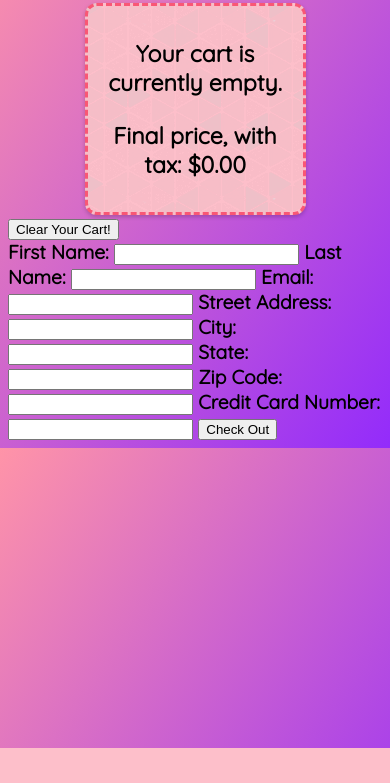
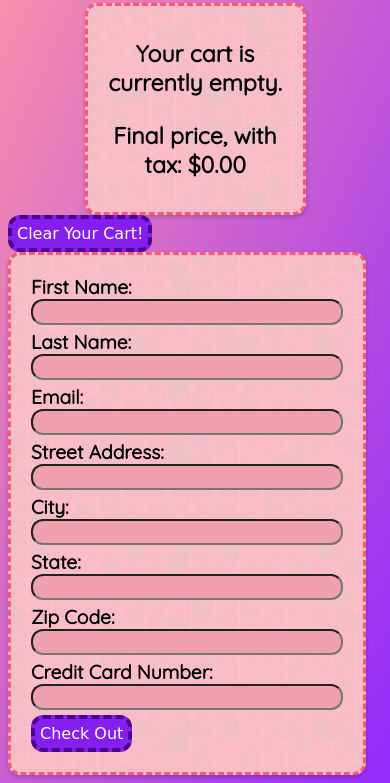
Before and after one commit to amyfightmaster/web-store-capstone-project, a website: page cart.html in a window 390 px wide. Shown: the part 96-879 px from the top of the page. Before the commit the page ends 844 px from the top, so only its background shows below. Drawn offline with Linux system fonts and the light colour scheme; no server answers.

Commit message:
added media query for mobile devices.

```diff
--- a/cart.html
+++ b/cart.html
@@ -20,25 +20,17 @@
         <button id="clear-cart">Clear Your Cart!</button>
     </section>
 
-    <section>
+    <section id="check-outform-container">
         <form id="check-outform">
-            <label for="first-name">First Name:</label>
-            <input id="first-name" type="text" required/>
-            <label for="last-name">Last Name:</label>
-            <input id="last-name" type="text" required/>
-            <label for="email">Email:</label>
-            <input id="email" type="text" required/>
-            <label for="streetAddress">Street Address:</label>
-            <input id="streetAddress" type="text" required/>
-            <label for="city">City:</label>
-            <input id="city" type="text" required/>
-            <label for="state">State:</label>
-            <input id="state" type="text" required/>
-            <label for="postalCode">Zip Code:</label>
-            <input id="postalCode" type="text" required/>
-            <label for="bankCard">Credit Card Number:</label>
-            <input id="bankCard" type="text" required/>
-             <button type="submit">Check Out</button>
+            <label for="first-name">First Name:</label> <input id="first-name" type="text" required/>
+            <label for="last-name">Last Name:</label> <input id="last-name" type="text" required/>
+            <label for="email">Email:</label> <input id="email" type="text" required/>
+            <label for="streetAddress">Street Address:</label> <input id="streetAddress" type="text" required/>
+            <label for="city">City:</label> <input id="city" type="text" required/>
+            <label for="state">State:</label> <input id="state" type="text" required/>
+            <label for="postalCode">Zip Code:</label> <input id="postalCode" type="text" required/>
+            <label for="bankCard">Credit Card Number:</label> <input id="bankCard" type="text" required/>
+            <button id="checkoutbutton">Check Out</button>
         </form>
     </section>
 
--- a/cart.js
+++ b/cart.js
@@ -58,17 +58,17 @@ const bankCard = document.getElementById("bankCard");
 
 //regex to validate checkout orm info//
 function validateFirstName(firstName) {
-    const firstNameRegex = /[a-zA-Z]/;
+    const firstNameRegex = /[a-zA-Z]/;  //allows only capital and lowercase letters//
     return firstNameRegex.test(firstName);
 }
 
 function validateLastName(lastName) {
-    const lastNameRegex = /[a-zA-Z]/;
+    const lastNameRegex = /[a-zA-Z]/;  //allows only capital and lowercase letters//
     return lastNameRegex.test(lastName);
 }
 
 function validateEmail(email) {
-    const emailRegex = /^[a-zA-Z0-9._%+-]+@[a-zA-Z0-9.-]+\.[a-zA-Z]{2,}$/;
+    const emailRegex = /^[a-zA-Z0-9._%+-]+@[a-zA-Z0-9.-]+\.[a-zA-Z]{2,}$/;  //allows capital and lowercase letters, numbers, certain special characters, the @ symbol. the stuff you'd expect an email to have//
     return emailRegex.test(email);
 }
 
@@ -93,7 +93,7 @@ function validatePostalCode(postalCode) {
 }
 
 function validateBankCard(bankCard) {
-    const bankCardRegex = /^\d{16}$|^\d{4}-\d{4}-\d{4}-\d{4}$/;
+    const bankCardRegex = /^\d{16}$|^\d{4}-\d{4}-\d{4}-\d{4}$/;  //allows either card number with no dashes or with dashes//
     return bankCardRegex.test(bankCard);
 }
 
--- a/css/style.css
+++ b/css/style.css
@@ -1,12 +1,14 @@
 #greeting {
     display: flex;
+    flex-direction: row;
     background-color: #fdbfca;
     background-image: url("../images/gplay.png");
     background-repeat: repeat;
+    width: 50vw;
+    text-align: center;
+    height: 10vh;
     font-family: 'Quicksand', sans-serif;
     box-shadow: 0 2px 4px rgba(0, 0, 0, .20);
-    width: 30vw;
-    height: 10vh;
     border: 3px dashed #f95775;
     border-radius: 12px;
     margin: 0 auto;
@@ -23,12 +25,12 @@ body {
 #products {
     display: grid;
     grid-template-columns: repeat(3, 1fr);
-    grid-template-rows: repeat(3, auto);
     gap: 2rem;
     padding: 2rem;
     max-width: 1200px;
     box-shadow: 0 2px 4px rgba(0, 0, 0, .20);
     margin: 0 auto;
+    text-align: center;
     justify-content: center;
     align-content: center;
     align-items: center;
@@ -87,6 +89,7 @@ body {
     font-family: "Comfortaa", cursive;
     font-size: 1rem;
     border-radius: 12px;
+    margin-bottom: 10px;
 }
 
 #color {
@@ -95,6 +98,7 @@ body {
     font-family: "Comfortaa", cursive;
     font-size: 1rem;
     border-radius: 12px;
+    margin: 10px;
 }
 
 .minus-button {
@@ -134,6 +138,7 @@ body {
     padding: 10px;
     font-family: 'Quicksand', sans-serif;
     font-weight: bold;
+    margin: 0 auto;
     font-size: larger;
     max-width: 600px;
     margin-bottom: 10px;
@@ -143,6 +148,131 @@ body {
     justify-content: center;
     align-items: center;
     text-align: center;
+}
+
+#clear-cart {
+    background-color: #861fed;
+    color: white;
+    font-family: "Comfortaa", cursive;
+    font-size: 1rem;
+    padding: 5px;
+    border: 4px dashed #49048f;
+    border-radius: 12px;
+    cursor: pointer;
+}
+
+#check-outform {
+    display: flex;
+    flex-direction: column;
+    background-color: #fdbfca;
+    background-image: url("../images/gplay.png");
+    background-repeat: repeat;
+    padding: 20px;
+    font-family: 'Quicksand', sans-serif;
+    width: 80vw;
+    box-shadow: 0 2px 4px rgba(0, 0, 0, .20);
+    border: 3px dashed #f95775;
+    border-radius: 12px;
+}
+
+#first-name {
+    background-color: #f0a0af;
+    color: black;
+    max-width: 80%;
+    height: 40px;
+    font-family: "Comfortaa", cursive;
+    font-size: 1rem;
+    border-radius: 12px;
+    margin-bottom: 20px;
+}
+
+#last-name {
+    background-color: #f0a0af;
+    color: black;
+    max-width: 80%;
+    height: 40px;
+    font-family: "Comfortaa", cursive;
+    font-size: 1rem;
+    border-radius: 12px;
+    margin-bottom: 20px;
+}
+
+#email {
+    background-color: #f0a0af;
+    color: black;
+    max-width: 80%;
+    height: 40px;
+    font-family: "Comfortaa", cursive;
+    font-size: 1rem;
+    border-radius: 12px;
+    margin-bottom: 20px;
+}
+
+#city {
+    background-color: #f0a0af;
+    color: black;
+    max-width: 80%;
+    height: 40px;
+    font-family: "Comfortaa", cursive;
+    font-size: 1rem;
+    border-radius: 12px;
+    margin-bottom: 20px;
+}
+
+#streetAddress {
+    background-color: #f0a0af;
+    color: black;
+    max-width: 80%;
+    height: 40px;
+    font-family: "Comfortaa", cursive;
+    font-size: 1rem;
+    border-radius: 12px;
+    margin-bottom: 20px;
+}
+
+#state {
+    background-color: #f0a0af;
+    color: black;
+    max-width: 80%;
+    height: 40px;
+    font-family: "Comfortaa", cursive;
+    font-size: 1rem;
+    border-radius: 12px;
+    margin-bottom: 20px;
+}
+
+#postalCode {
+    background-color: #f0a0af;
+    color: black;
+    max-width: 80%;
+    height: 40px;
+    font-family: "Comfortaa", cursive;
+    font-size: 1rem;
+    border-radius: 12px;
+    margin-bottom: 20px;
+}
+
+#bankCard {
+    background-color: #f0a0af;
+    color: black;
+    max-width: 80%;
+    height: 40px;
+    font-family: "Comfortaa", cursive;
+    font-size: 1rem;
+    border-radius: 12px;
+    margin-bottom: 20px;
+}
+
+#checkoutbutton {
+    background-color: #861fed;
+    color: white;
+    font-family: "Comfortaa", cursive;
+    font-size: 1rem;
+    width: fit-content;
+    padding: 5px;
+    border: 4px dashed #49048f;
+    border-radius: 12px;
+    cursor: pointer;
 }
 
 @media screen and (max-width: 600px) {
@@ -174,15 +304,9 @@ body {
     background-image: url("../images/gplay.png");
     background-repeat: repeat;
     font-family: 'Quicksand', sans-serif;
-    padding: 10px;
+    padding: 5px;
     max-width: 50vw;
     margin: 0 auto;
-    box-shadow: 0 2px 4px rgba(0, 0, 0, .20);
-    border: 3px dashed #f95775;
-    border-radius: 12px;
-    justify-content: center;
-    align-items: center;
-    text-align: center;
 }
 
 #quantity-input {
@@ -197,15 +321,31 @@ body {
     background-repeat: repeat;
     padding: 10px;
     font-family: 'Quicksand', sans-serif;
-    font-weight: bold;
-    font-size: larger;
     max-width: 50vw;
     max-height: fit-content;
-    box-shadow: 0 2px 4px rgba(0, 0, 0, .20);
-    border: 3px dashed #f95775;
-    border-radius: 12px;
     margin: 0 auto;
 }
 
+.minus-button, .plus-button {
+    font-size: 1rem;
+    padding: 4px;
+    width: 6vw;
+    margin-top: 5px;
+}
+
+#color, #size {
+    background-color: #f0a0af;
+    color: black;
+    font-family: "Comfortaa", cursive;
+    font-size: 1rem;
+    border-radius: 12px;
+    margin-bottom: 5px;
+}
+
+#first-name, #last-name, #email, #streetAddress, #city, #state, #postalCode, #bankCard {
+    max-width: 100%;
+    height: 20px;
+    margin-bottom: 5px;
+}
 
 }
```
